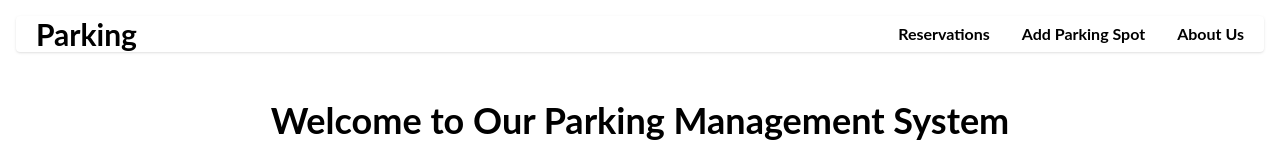
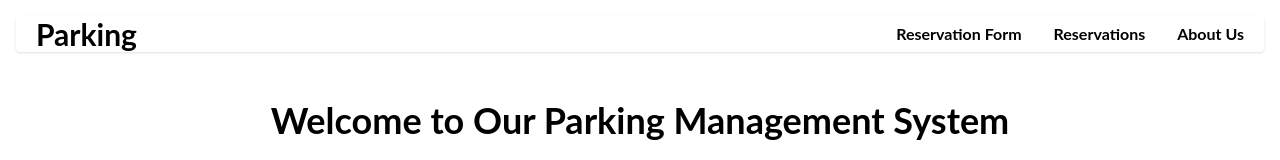
Before and after one commit to abhixsh/parkmate-frontend, a React (Vite) app: page / in a window 1280 px wide. Shown: the top 160 px of the page. Built offline with nearby package versions, Linux system fonts and the light colour scheme; no server answers.

Commit message:
update Navbar and routing: replace 'Add Parking Spot' with 'Reservation Form' and adjust routes for reservations and create

```diff
--- a/src/components/Navbar.jsx
+++ b/src/components/Navbar.jsx
@@ -6,8 +6,8 @@ export default function Navbar() {
       <nav className="w-full max-w-[1395px] bg-white rounded shadow flex items-center justify-between px-5 mx-auto">
         <NavLink to="/" className="text-3xl font-bold">Parking</NavLink>
         <div className="flex space-x-8">
+          <NavLink to="/create" className="font-bold">Reservation Form</NavLink>
           <NavLink to="/reservations" className="font-bold">Reservations</NavLink>
-          <NavLink to="/create" className="font-bold">Add Parking Spot</NavLink>
           <NavLink to="/about" className="font-bold">About Us</NavLink>
         </div>
       </nav>
--- a/src/main.jsx
+++ b/src/main.jsx
@@ -15,9 +15,9 @@ const router = createBrowserRouter([
     element: <App />,
     children: [
       { path: "/", element: <Landing /> },
-      { path: "/reservations", element: <ReservationList /> },
-      { path: "/create", element: <AddParkingSpot /> },
-      { path: "/edit/:id", element: <Reservation /> },
+      { path: "/reservations", element: <AddParkingSpot /> },
+      { path: "/create", element: <Reservation /> },
+      //{ path: "/edit/:id", element: <Reservation /> },
       { path: "/about", element: <AboutUs /> },
     ],
   },
```
